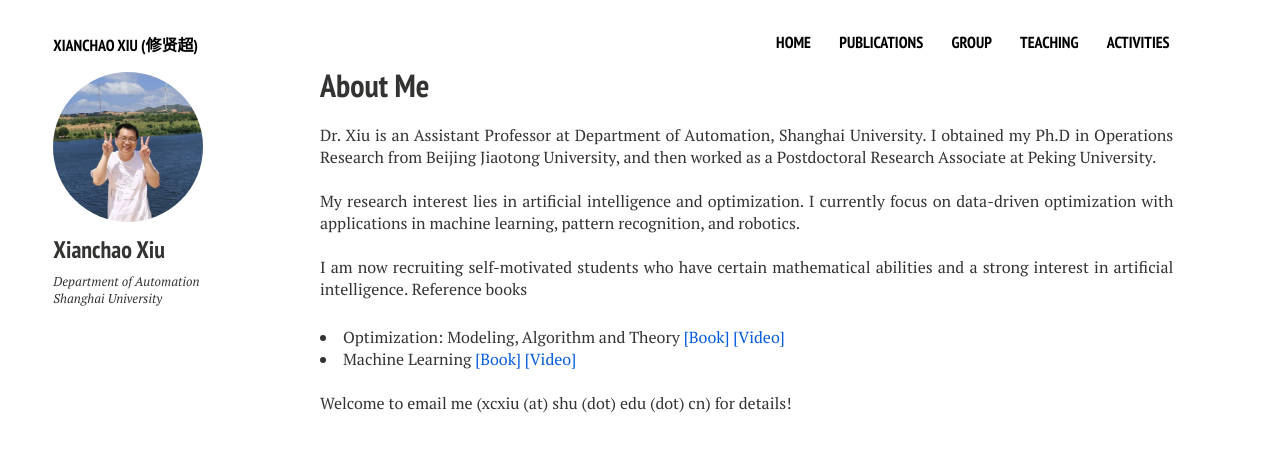
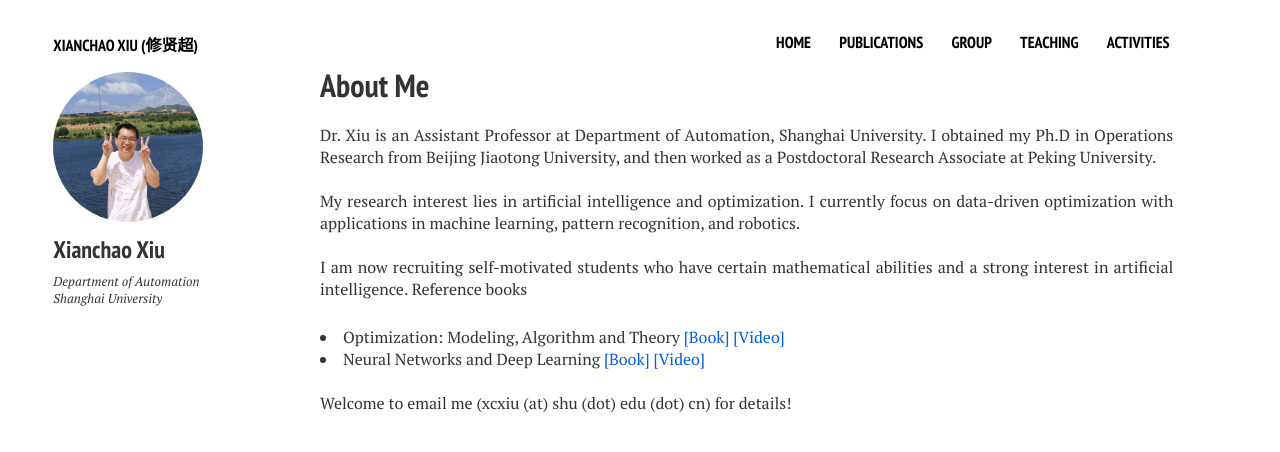
Before and after one commit to xianchaoxiu/xianchaoxiu.github.io, a Jekyll site: the page built from index.md, in a window 1280 px wide. Shown: the top 452 px of the page. Built offline with Jekyll 4.4.1, drawn with Linux system fonts in a browser that asks for light colours; nearby versions of some CDN libraries.

Commit message:
Update home2.html

```diff
--- a/_layouts/home2.html
+++ b/_layouts/home2.html
@@ -38,7 +38,7 @@
 	      I am now recruiting self-motivated students who have certain mathematical abilities and a strong interest in artificial intelligence. Reference books
 
               <li> Optimization: Modeling, Algorithm and Theory <a href="http://faculty.bicmr.pku.edu.cn/~wenzw/optbook.html" class="textlink" target="_blank">[Book]</a>   <a href="https://www.bilibili.com/video/BV1Kc411i7kJ/" class="textlink" target="_blank">[Video]</a> </li>
-              <li> Machine Learning <a href="https://cs.nju.edu.cn/zhouzh/zhouzh.files/publication/MLbook2016.htm" class="textlink" target="_blank">[Book]</a> <a href="https://www.bilibili.com/video/BV1gG411f7zX/" class="textlink" target="_blank">[Video]</a>  </li> <br>
+              <li> Neural Networks and Deep Learning <a href="https://nndl.github.io/" class="textlink" target="_blank">[Book]</a> <a href="https://www.bilibili.com/video/BV1P3411u7c1/" class="textlink" target="_blank">[Video]</a>  </li> <br>
 
 
 Welcome to email me (xcxiu (at) shu (dot) edu (dot) cn) for details!
```
